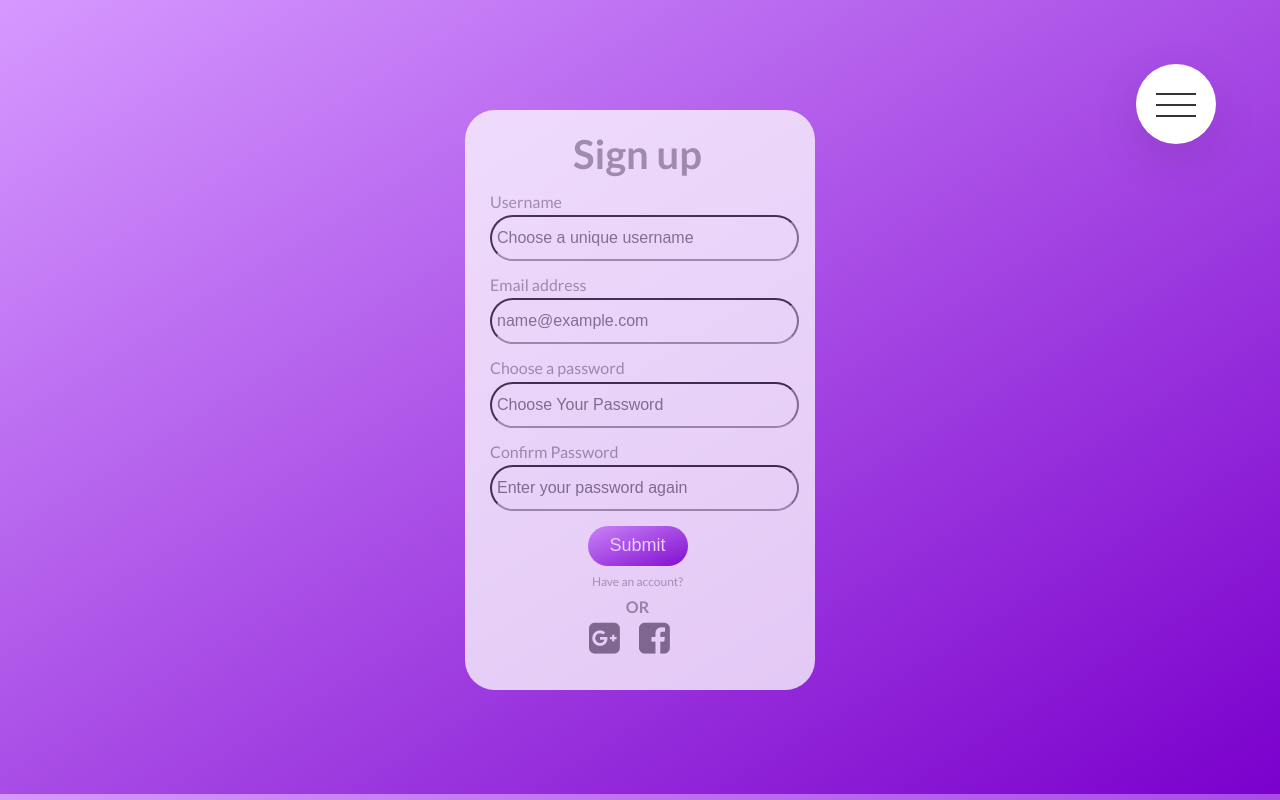
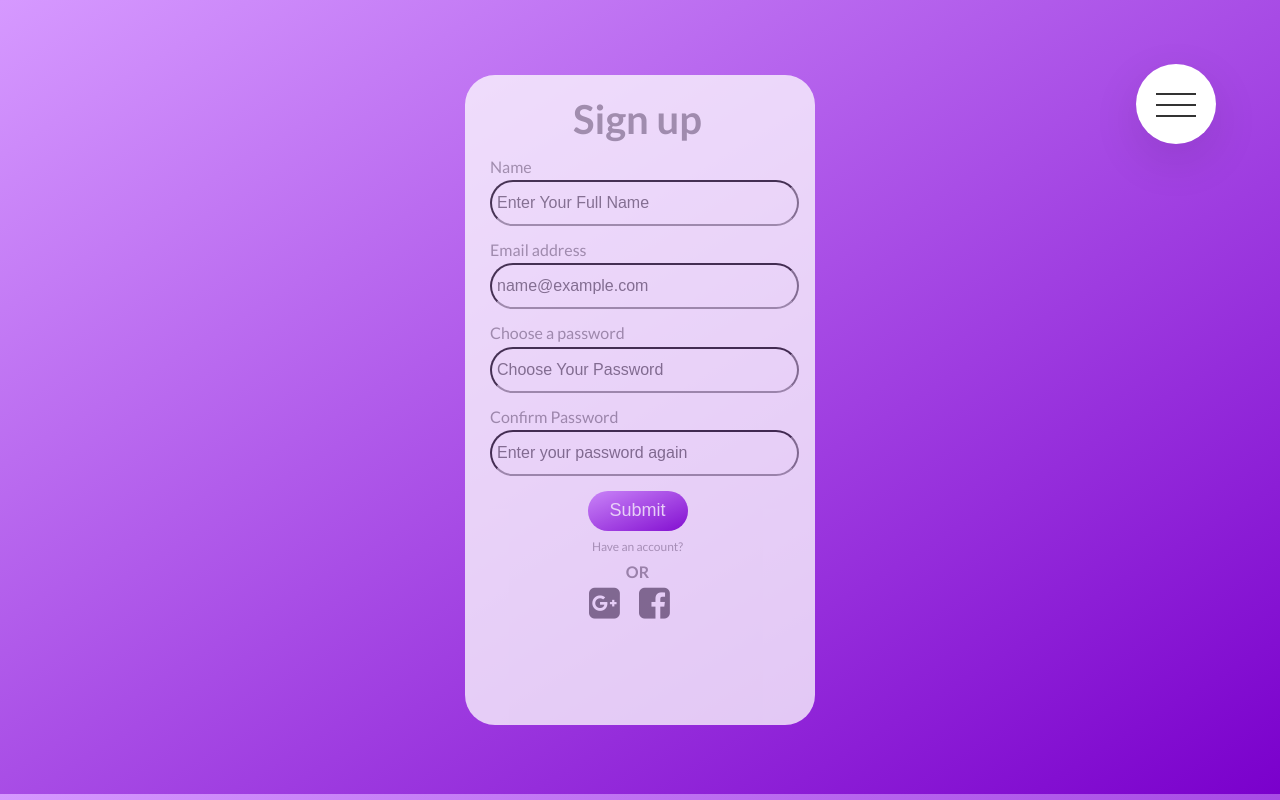
Before and after one commit to Omsinha017/MINOR-PROJECT, a Django app: page /accounts/signup in a window 1280 px wide. Run offline with Django 3.2, Linux system fonts and the light colour scheme; some libraries are stand-ins or nearby versions.

Commit message:
Changes commited

```diff
--- a/accounts/templates/accounts/login.html
+++ b/accounts/templates/accounts/login.html
@@ -8,7 +8,7 @@
 
 .loginbox{
     width: 320px;
-    height: 460px;
+    height: 500px;
     box-shadow: 0 3rem 6rem rgba(#000,.7);
     opacity: .75;
     background: white;
@@ -25,7 +25,6 @@
 
 h1{
     margin: 0;
-    padding: 0 0 20px;
     text-align: center;
     font-size: 25px;
 }
@@ -101,7 +100,7 @@ h1{
 <form method="POST" >
     {% csrf_token %}
     <p>Email</p>
-        <input type="text" name="email" placeholder="Enter Username">
+        <input type="text" name="email" placeholder="Enter Email">
     <p>Password</p>
         <input type="password" name="pass" placeholder="Enter Password">
         <div class="center-button">
--- a/accounts/templates/accounts/signup.html
+++ b/accounts/templates/accounts/signup.html
@@ -8,7 +8,7 @@
 
 .Signupbox{
     width: 350px;
-    height: 580px;
+    height: 650px;
     box-shadow: 0 3rem 6rem rgba(#000,.7);
     opacity: .75;
     background: white;
@@ -25,7 +25,7 @@
 
 h2{
     margin: 0;
-    padding: 0 0;
+    /* padding: 0 0; */
     text-align: center;
     font-size: 40px;
 }
@@ -104,8 +104,8 @@ h2{
     <form method='post'>
         {% csrf_token %}
     <div class="form-group">
-        <label for="username">Username</label>
-        <input type="text" class="form-control" id="username" name="username" placeholder="Choose a unique username" required>
+        <label for="username">Name</label>
+        <input type="text" class="form-control" id="name" name="name" placeholder="Enter Your Full Name" required>
     </div>
     <div class="form-group">
         <label for="email">Email address</label>
--- a/accounts/views.py
+++ b/accounts/views.py
@@ -14,12 +14,15 @@ def Signup(request):
                 if User.objects.filter(email=request.POST['email']).exists():
                     context["reg_errors"].append("Email already in use!")
                 else:
+                    f_name,l_name = request.POST['name'].split(" ")
                     email=request.POST['email']
                     pass1=request.POST['pass1']
                     myuser = User.objects.create_user(
                     username=email,
                     email=email,
-                    password=pass1
+                    password=pass1,
+                    first_name = f_name,
+                    last_name = l_name
                     )
                     myuser.save()
                     messages.success(request, "Your Account has been successfully Created")
--- a/posts/templates/posts/user_post_list.html
+++ b/posts/templates/posts/user_post_list.html
@@ -4,7 +4,7 @@
 	<div class="bg-image">
         <img src="/static/img/home1.jpg" class="bg-image__content" alt="photo">
     </div>
-	<h1 class="heading-name">Hello! {{ user.username }}</h1>
+	<h1 class="heading-name">Hello! {% if user.first_name %}{{ user.first_name }}{% else %}{{ user.username }}{% endif %}</h1>
 	{% for post in posts %}
 	<div class="row">
 			<div class="post-one">
```
Also changed, not shown: db.sqlite3, 1 other file.
